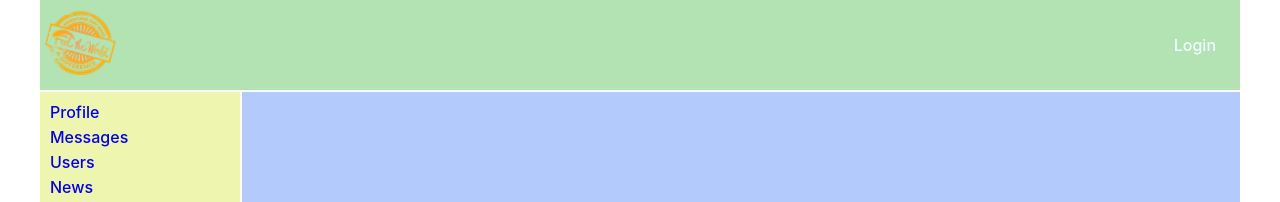
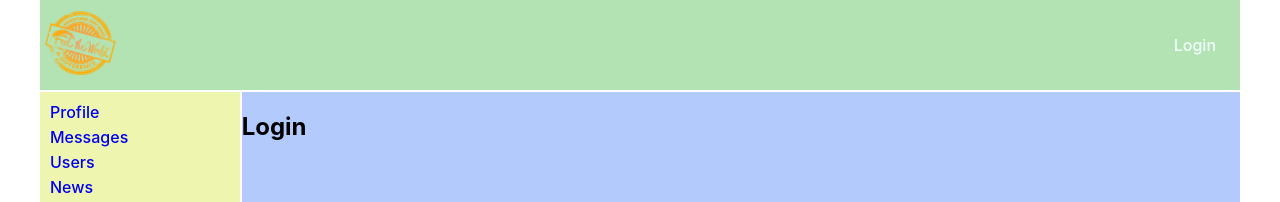
Before and after one commit to link2868/reactReduxProsto, a React (Create React App) app: page /login in a window 1280 px wide. Shown: the top 202 px of the page. Built offline with nearby package versions, Linux system fonts and the light colour scheme; no server answers.

Commit message:
redirect або  navigate -  перенаправлення на iншу сторiнку

```diff
--- a/src/App.js
+++ b/src/App.js
@@ -7,6 +7,7 @@ import Navbar from "./Components/NavBar/Navbar";
 import ProfileContainer from "./Components/Profile/ProfileContainer";
 import DialogsContainer from "./Components/Dialogs/DialogsContainer";
 import UsersContainer from "./Components/Users/UsersContainer";
+import LoginPage from "./Components/Login/Login";
 
 const App = () => {
   return (
@@ -20,6 +21,7 @@ const App = () => {
           {/* <Route path="/dialogs" element={<DialogsContainer />} /> */}
           <Route path="/dialogs/:id?" element={<DialogsContainer />} />
           <Route path="/users" element={<UsersContainer />} />
+          <Route path="/login" element={<LoginPage />} />
         </Routes>
       </div>
     </div>
--- a/src/Components/Dialogs/Dialogs.jsx
+++ b/src/Components/Dialogs/Dialogs.jsx
@@ -1,4 +1,5 @@
 import React from "react";
+import { Navigate } from "react-router-dom";
 
 import Dialog from "./Dialog/Dialog";
 import Message from "./Message/Message";
@@ -28,6 +29,10 @@ const Dialogs = (props) => {
     props.updateMessageText(text);
   };
 
+  if (!props.resultAuth) {
+    return <Navigate to={"/login"} />
+  }
+
   return (
     <div className={style.dialogs}>
       <div className={style.dialogsItems}>{dialogsElement}</div>
--- a/src/Components/Dialogs/DialogsContainer.jsx
+++ b/src/Components/Dialogs/DialogsContainer.jsx
@@ -31,6 +31,7 @@ import Dialogs from "./Dialogs";
 const mapStateToProps = (state) => {
   return {
     dialogsMessagesPage: state.dialogsMessagesPage,
+    resultAuth: state.authUser.resultAuth,
   };
 };
 
--- /dev/null
+++ b/src/Components/Login/Login.jsx
@@ -0,0 +1,9 @@
+import React from "react";
+
+const login = () => {
+    return <div>
+    <h2>Login</h2>
+</div>
+}
+
+export default login
--- a/src/Components/Profile/MyPosts/MyPostsContainer.jsx
+++ b/src/Components/Profile/MyPosts/MyPostsContainer.jsx
@@ -30,7 +30,7 @@ import { connect } from "react-redux";
 const mapStateToProps = (state) => {
   return ({
     posts: state.profilePostsPage.posts,
-    newPostText: state.profilePostsPage.newPostText
+    newPostText: state.profilePostsPage.newPostText,
     // profilePostsPage: state.profilePostsPage
   })
 }
--- a/src/Components/Profile/ProfileContainer.jsx
+++ b/src/Components/Profile/ProfileContainer.jsx
@@ -1,6 +1,6 @@
 import React from "react";
 import { connect } from "react-redux";
-import { useParams } from "react-router-dom";
+import { Navigate, useParams } from "react-router-dom";
 
 import Profile from "./Profile";
 import { setUserProfileThunkCreator } from "../../redux/profilePostsReducer";
@@ -8,6 +8,7 @@ import { setUserProfileThunkCreator } from "../../redux/profilePostsReducer";
 import style from "./Profile.module.css";
 
 const withRouter = (WrappedComponent) => {
+
   return (props) => {
     const params = useParams();
     return <WrappedComponent {...props} params={params} />;
@@ -35,9 +36,14 @@ class ProfileContainer extends React.Component {
   }
 
   render() {
+
+    if (!this.props.resultAuth) {
+      return <Navigate to={"/login"}/>
+    }
+
     return (
       <div className={style.profile}>
-        <Profile {...this.props} profile={this.props.profile} />
+        <Profile {...this.props} profile={this.props.profile}/>
       </div>
     );
   }
@@ -48,6 +54,7 @@ const ProfileContainerUrl = withRouter(ProfileContainer);
 const mapStateToProps = (state) => {
   return {
     profile: state.profilePostsPage.profile,
+    resultAuth: state.authUser.resultAuth
   };
 };
 
```
Also changed, not shown: src/Components/Profile/MyPosts/MyPosts.jsx (line endings or trailing spaces), src/Components/Profile/Profile.jsx (line endings or trailing spaces).
